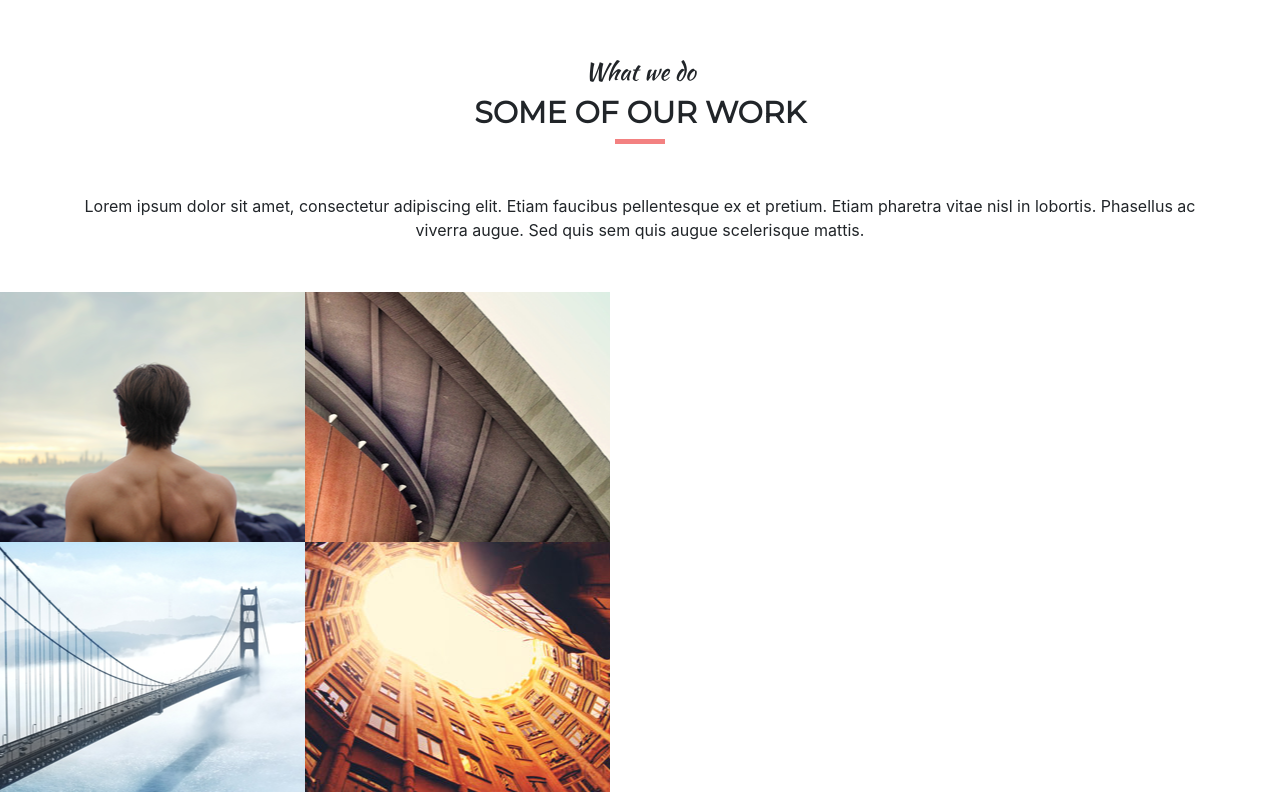
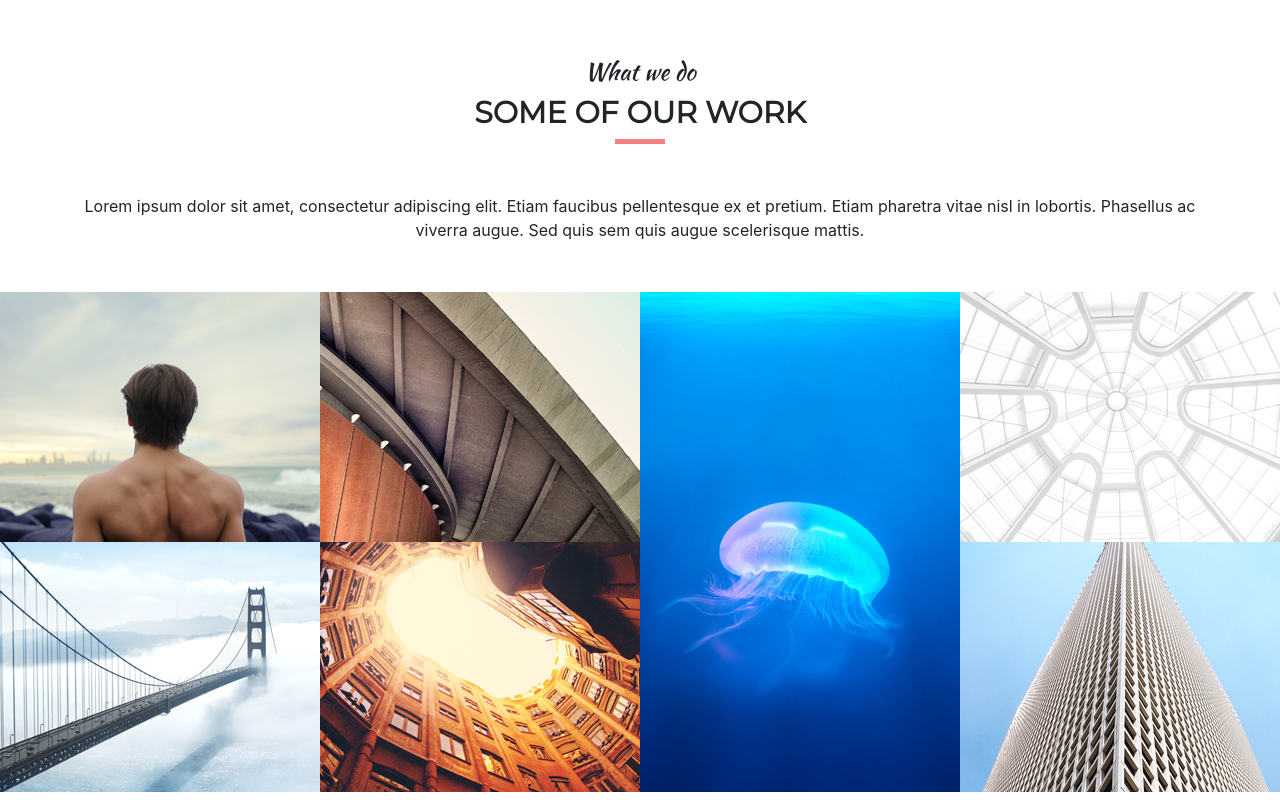
Before and after one commit to unicornDi/Mogo_landing_page, a website: page project/index.html in a window 1280 px wide. Shown: the part 5049-5849 px from the top of the page. Drawn offline with Linux system fonts and the light colour scheme.

Commit message:
gallery of works added

```diff
--- a/project/index.html
+++ b/project/index.html
@@ -404,18 +404,22 @@
             </div>
 
             <div class="our-works-gallery">
-                <div class="first-gallery-section">
+                    <div class="col-img">
+                        <div class="man-img"></div>
+                        <div class="bridge-img"></div>
+                    </div>
 
-                    <div class="man-img"></div>
-                    <div class="roof-img"></div>
-                    <div class="bridge-img"></div>
-                    <div class="building-img"></div>
-                </div>
-                <!-- <div class="second-gallery-section">
-                    <div class="jellyfish-img"><img src="images/our-work-gallery/jellyfish.png"></div>
-                    <div class="our-works-img-container"><img src="images/our-work-gallery/glass.png"></div>
-                    <div class="our-works-img-container"><img src="images/our-work-gallery/skyscraper.png"></div>
-                </div> -->
+                    <div class="col-img">
+                        <div class="roof-img"></div>
+                        <div class="building-img"></div>
+                    </div>
+                    <div class="jellyfish-container">
+                        <div class="jellyfish-img"></div>
+                    </div>
+                    <div class="col-img">
+                        <div class="glass-img"></div>
+                        <div class="skyscraper-img"></div>
+                    </div>
 
             </div>
         </section>
--- a/project/sass/our-works.scss
+++ b/project/sass/our-works.scss
@@ -9,13 +9,14 @@
         .our-works-gallery {
             margin-top: 50px;
             display: flex;
-            flex-wrap: wrap;
+            flex-flow: row wrap;
+            width: 100%;
 
-                .first-gallery-section {
-                    flex-basis: 50%;
-                    height: 300px;
+                .col-img {
                     display: flex;
-                    flex-wrap: wrap;
+                    flex-direction: column;
+                    min-height: 500px;
+                    flex-basis: 25%;
 
                     .man-img {
                         @include our-works-bg('/images/our-work-gallery/man.png');
@@ -30,6 +31,38 @@
                     .building-img {
                         @include our-works-bg('/images/our-work-gallery/building.jpg');
                         }
+
+
+                    .glass-img {
+                        @include our-works-bg('/images/our-work-gallery/glass.png');
+                        }
+
+                    .skyscraper-img {
+                        @include our-works-bg('/images/our-work-gallery/skyscraper.png');
+                        }
+                    }
+                .jellyfish-container {
+                    display: flex;
+                    flex-basis: 25%;
+                    .jellyfish-img {
+                        background: url('/images/our-work-gallery/jellyfish.png') no-repeat center;
+                        flex-basis: 100%;
+                        min-height: 500px;
+
+                    }
+
+                }
+
+            }
+    }
+
+@media screen and (max-width: 900px) {
+    .our-works-gallery {
+        display: flex;
+        flex-direction: column;
+        align-items: center;
+        .col-img, .jellyfish-container {
+            flex-basis: 25%;
         }
     }
 }
--- a/project/sass/var.scss
+++ b/project/sass/var.scss
@@ -65,8 +65,8 @@ $pink: #f38181;
 }
 
 @mixin our-works-bg ($img-url) {
-    flex-basis: 305px;
+    // flex-basis: 340.5px;
     height: 250px;
-    background: url($img-url) center;
+    background: url($img-url) no-repeat center;
 
 }
```
Also changed, not shown: project/css/style.css. Lines whose indentation alone changed are shown as unchanged.
